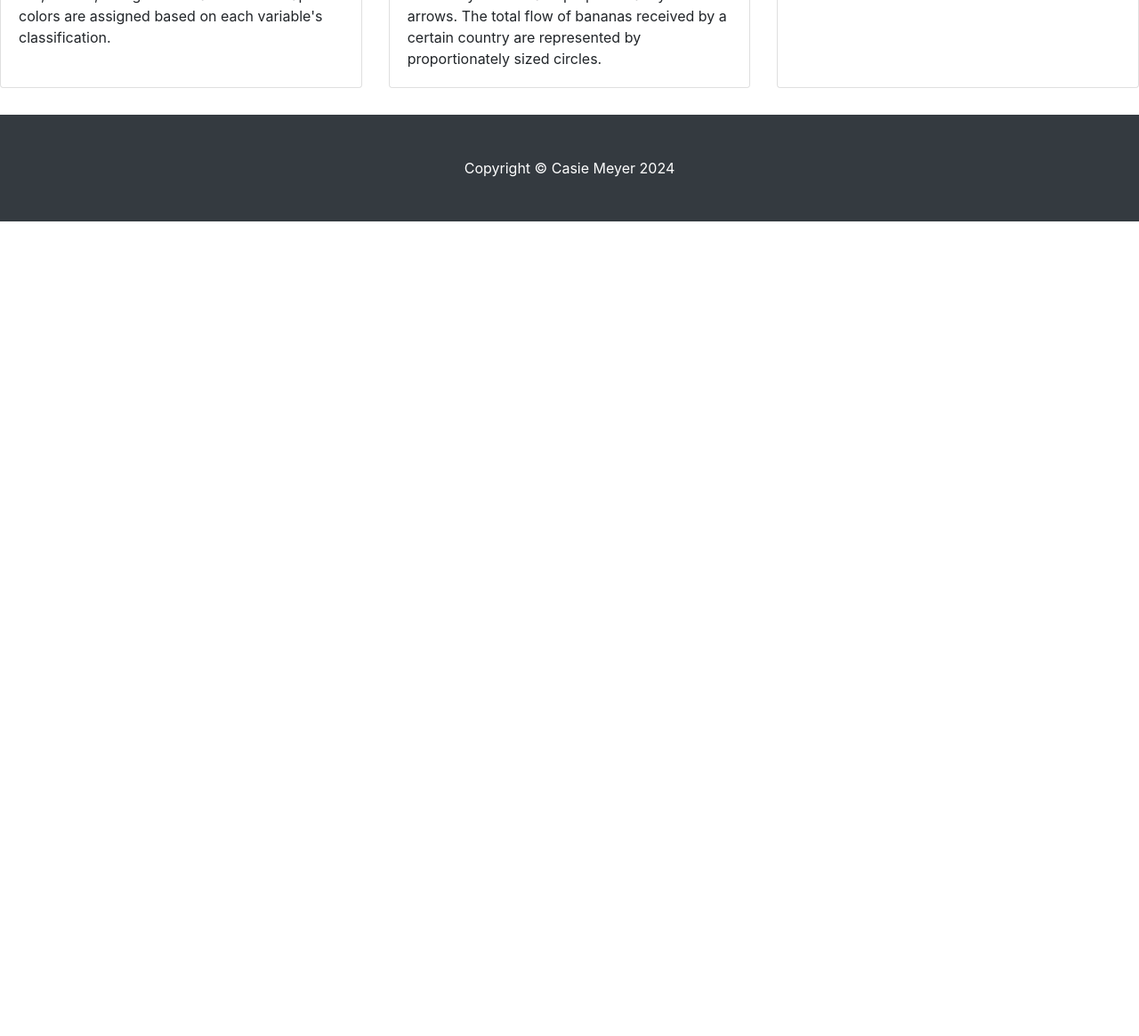
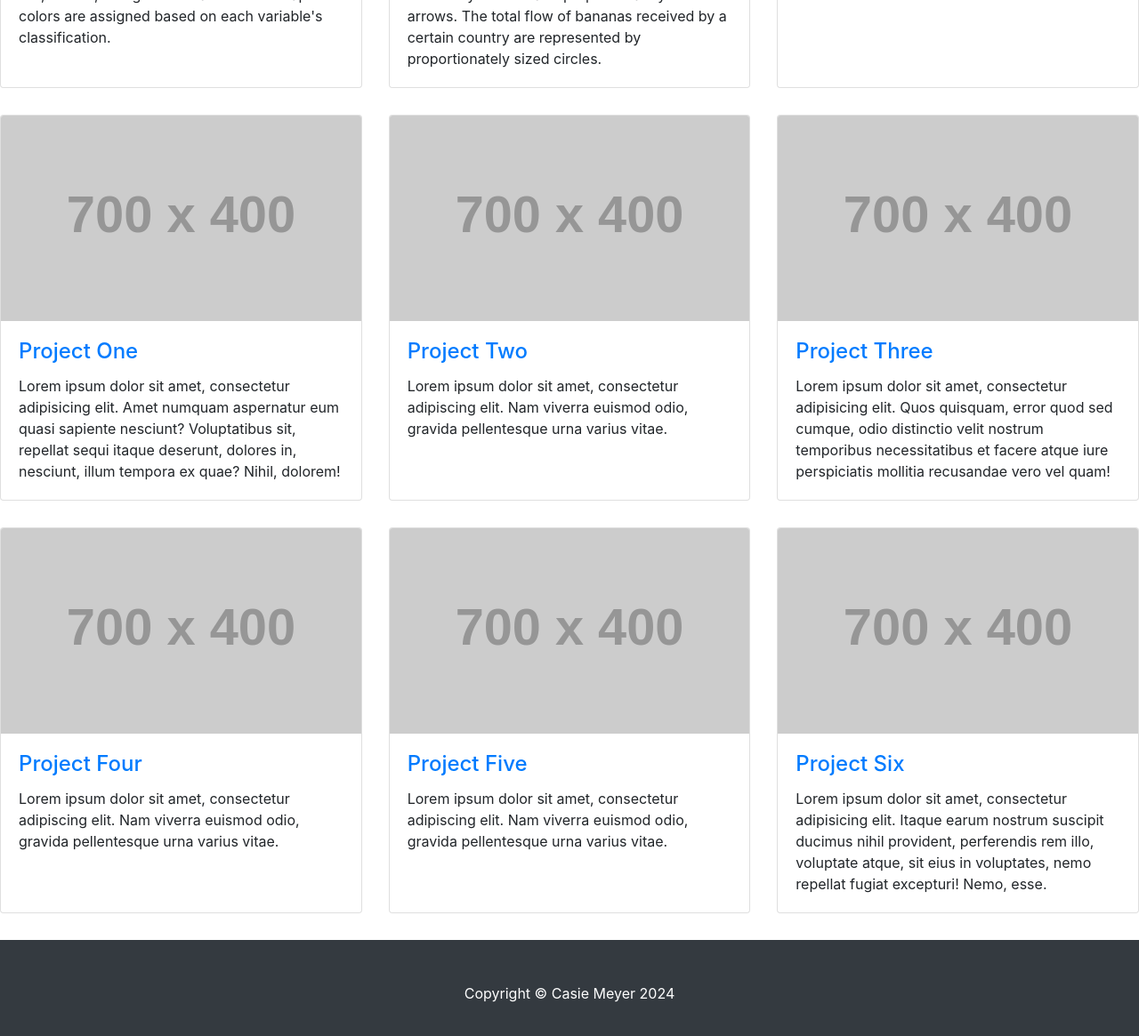
Before and after one commit to casie-meyer/geog3540, a website: page index.html in a window 1280 px wide. Shown: the part 1113-2278 px from the top of the page at 89% size. Before the commit the page ends 1362 px from the top, so only its background shows below. Drawn offline with nearby package versions, Linux system fonts and the light colour scheme; placeholder pictures from the web are drawn by us.

Commit message:
Update index.html

```diff
--- a/index.html
+++ b/index.html
@@ -105,7 +105,7 @@
                                   can see where each institution is located. Then the enrollment trends the symbols were proportionally sized based on the number of students there are.
                                   This makes it possible to see trends in higher education enrollment across the US.
               </p>
-                  </div>
+            </div>
           </div>
         </div>
         <div class="col-lg-4 col-sm-6 portfolio-item">
@@ -157,6 +157,98 @@
       </div>
       <!-- /.row -->
 
+      <div class="row">
+        <div class="col-lg-4 col-sm-6 portfolio-item">
+          <div class="card h-100">
+            <a href="#"><img class="card-img-top" src="http://placehold.it/700x400" alt=""></a>
+            <div class="card-body">
+              <h4 class="card-title">
+                <a href="#">Project One</a>
+              </h4>
+              <p class="card-text">Lorem ipsum dolor sit amet, consectetur adipisicing elit. Amet numquam aspernatur eum quasi sapiente nesciunt? Voluptatibus sit, repellat sequi itaque deserunt, dolores in, nesciunt, illum tempora ex quae? Nihil, dolorem!</p>
+            </div>
+          </div>
+        </div>
+        <div class="col-lg-4 col-sm-6 portfolio-item">
+          <div class="card h-100">
+            <a href="#"><img class="card-img-top" src="http://placehold.it/700x400" alt=""></a>
+            <div class="card-body">
+              <h4 class="card-title">
+                <a href="#">Project Two</a>
+              </h4>
+              <p class="card-text">Lorem ipsum dolor sit amet, consectetur adipiscing elit. Nam viverra euismod odio, gravida pellentesque urna varius vitae.</p>
+            </div>
+          </div>
+        </div>
+        <div class="col-lg-4 col-sm-6 portfolio-item">
+          <div class="card h-100">
+            <a href="#"><img class="card-img-top" src="http://placehold.it/700x400" alt=""></a>
+            <div class="card-body">
+              <h4 class="card-title">
+                <a href="#">Project Three</a>
+              </h4>
+              <p class="card-text">Lorem ipsum dolor sit amet, consectetur adipisicing elit. Quos quisquam, error quod sed cumque, odio distinctio velit nostrum temporibus necessitatibus et facere atque iure perspiciatis mollitia recusandae vero vel quam!</p>
+            </div>
+          </div>
+        </div>
+        <div class="col-lg-4 col-sm-6 portfolio-item">
+          <div class="card h-100">
+            <a href="#"><img class="card-img-top" src="http://placehold.it/700x400" alt=""></a>
+            <div class="card-body">
+              <h4 class="card-title">
+                <a href="#">Project Four</a>
+              </h4>
+              <p class="card-text">Lorem ipsum dolor sit amet, consectetur adipiscing elit. Nam viverra euismod odio, gravida pellentesque urna varius vitae.</p>
+            </div>
+          </div>
+        </div>
+        <div class="col-lg-4 col-sm-6 portfolio-item">
+          <div class="card h-100">
+            <a href="#"><img class="card-img-top" src="http://placehold.it/700x400" alt=""></a>
+            <div class="card-body">
+              <h4 class="card-title">
+                <a href="#">Project Five</a>
+              </h4>
+              <p class="card-text">Lorem ipsum dolor sit amet, consectetur adipiscing elit. Nam viverra euismod odio, gravida pellentesque urna varius vitae.</p>
+            </div>
+          </div>
+        </div>
+        <div class="col-lg-4 col-sm-6 portfolio-item">
+          <div class="card h-100">
+            <a href="#"><img class="card-img-top" src="http://placehold.it/700x400" alt=""></a>
+            <div class="card-body">
+              <h4 class="card-title">
+                <a href="#">Project Six</a>
+              </h4>
+              <p class="card-text">Lorem ipsum dolor sit amet, consectetur adipisicing elit. Itaque earum nostrum suscipit ducimus nihil provident, perferendis rem illo, voluptate atque, sit eius in voluptates, nemo repellat fugiat excepturi! Nemo, esse.</p>
+            </div>
+          </div>
+        </div>
+      </div>
+      <!-- /.row -->
+
+
+
+
+
+
+
+
+
+
+
+
+
+
+
+
+
+
+
+
+
+
+
       <!-- Pagination -->
       <!--
       <ul class="pagination justify-content-center">
```
